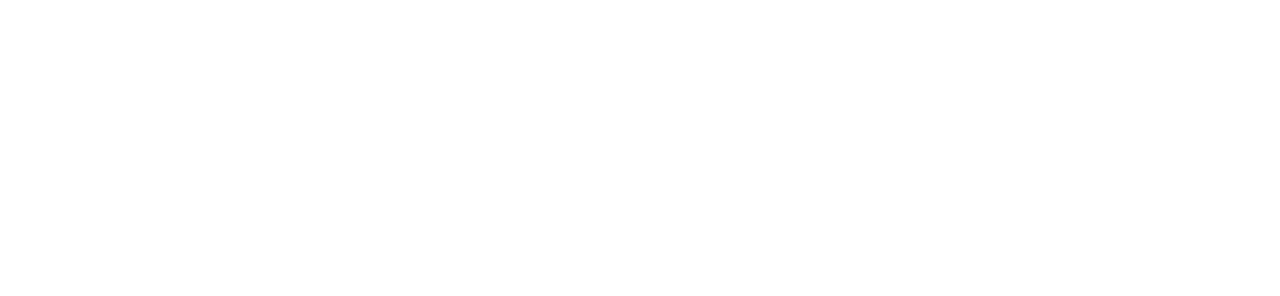
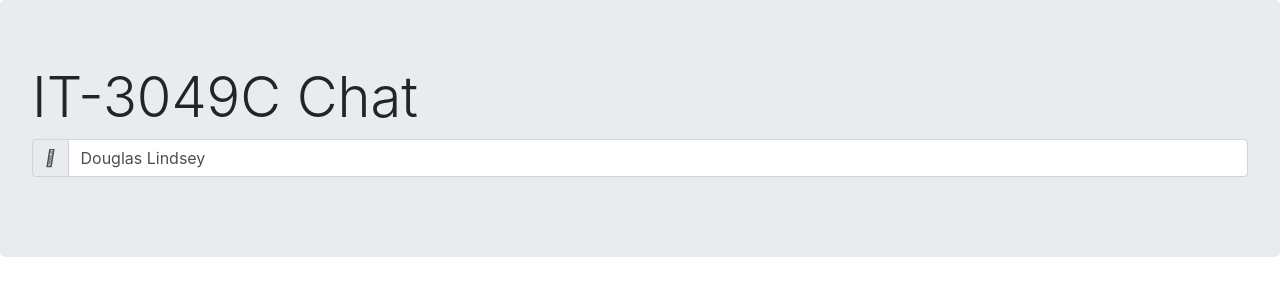
Before and after one commit to it3049c-fall22-henderson/chatting-application-douglaslindsey, a website: page index.html in a window 1280 px wide. Drawn offline with Linux system fonts and the light colour scheme.

Commit message:
completed header

```diff
--- a/index.html
+++ b/index.html
@@ -4,6 +4,16 @@
         <meta charset="UTF-8" />
         <meta name="viewport" content="width=device-width, initial-scale=1.0" />
         <title>IT3049 Chat</title>
+        <div class="jumbotron">
+            <h1 class="display-4">IT-3049C Chat</h1>
+            <div class="input-group mb-3">
+                <div class="input-group-prepend">
+                    <span class="input-group-text">
+                        <i class="fa-solid fa-user"></i>
+                    </span>
+                </div>
+                <input id="my-name-input" type="text" class="form-control" placeholder="Name" value="Douglas Lindsey">
+              </div>
         <!-- Bootstrap + JQuery + FontAwesome -->
         <link rel="stylesheet" href="resources/vendor/bootstrap.min.css" />
         <script src="resources/vendor/jquery-3.5.1.slim.min.js"></script>
--- a/package.json
+++ b/package.json
@@ -13,6 +13,7 @@
     "@babel/core": "^7.9.6",
     "@types/jest": "^25.2.3",
     "bootstrap": "^4.5.0",
+    "bootstrap-icons": "^1.9.1",
     "directory-tree": "^2.2.4",
     "jest": "^26.0.1",
     "lodash": "^4.17.15",
```
Also changed, not shown: 1 other file.
